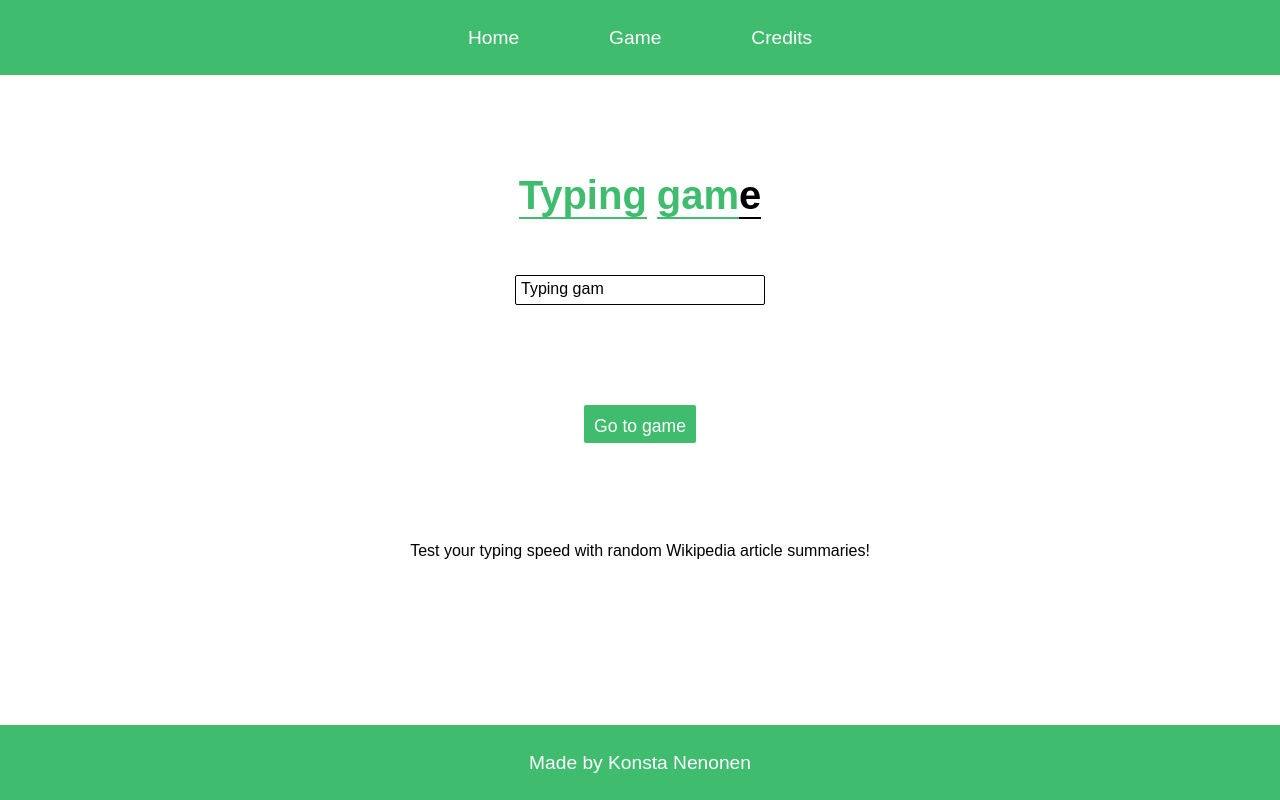
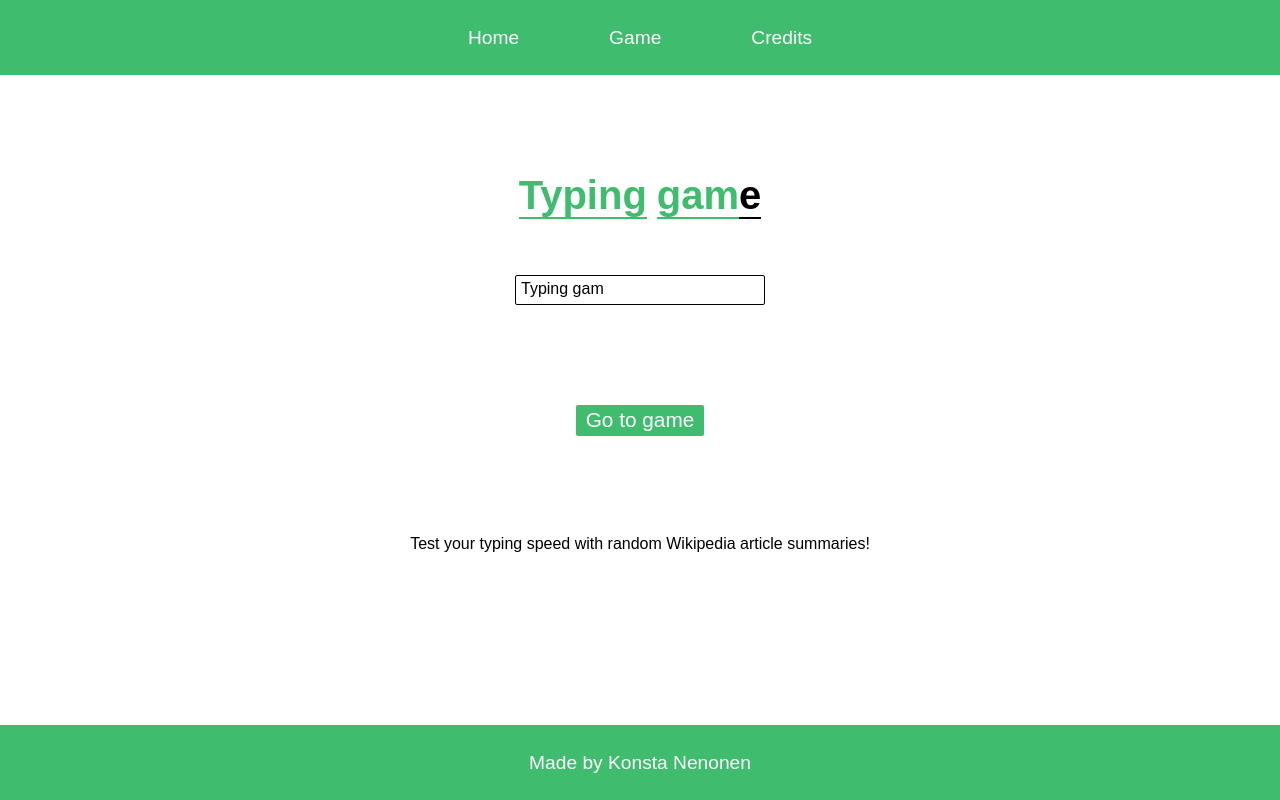
Before and after one commit to Konstanenonen/typing-game, a React (Create React App) app: page / in a window 1280 px wide. Built offline with nearby package versions, Linux system fonts and the light colour scheme.

Commit message:
Fixed the problem where the home page button to the game would only activate if the button text was touched

```diff
--- a/src/routes/home.module.scss
+++ b/src/routes/home.module.scss
@@ -13,7 +13,7 @@
   display: flex;
   flex-direction: column;
   align-items: center;
-  gap: 60px
+  gap: 60px;
 }
 
 .title {
@@ -33,7 +33,16 @@
 }
 
 .link {
+  background-color: glob.$green;
   color: white;
-  font-size: 1.1rem;
+  border-style: none;
+  font-size: 1.3rem;
+  border-radius: 2px;
+  padding: 5px 10px;
   text-decoration: none;
 }
+
+.link:hover {
+  cursor: pointer;
+  background-color: glob.$dark-green;
+}
--- a/src/routes/home.tsx
+++ b/src/routes/home.tsx
@@ -1,7 +1,6 @@
 import React, { useEffect, useState } from 'react';
 import { Link } from 'react-router-dom';
 import ActiveWord from '../components/ActiveWord';
-import Button from '../components/Button';
 import styles from './home.module.scss';
 
 function Home() {
@@ -66,11 +65,9 @@ function Home() {
           {input} {input2}
         </p>
       </div>
-      <Button>
-        <Link className={styles.link} to="/game">
-          Go to game
-        </Link>
-      </Button>
+      <Link className={styles.link} to="/game">
+        Go to game
+      </Link>
       <p>Test your typing speed with random Wikipedia article summaries!</p>
     </div>
   );
```
